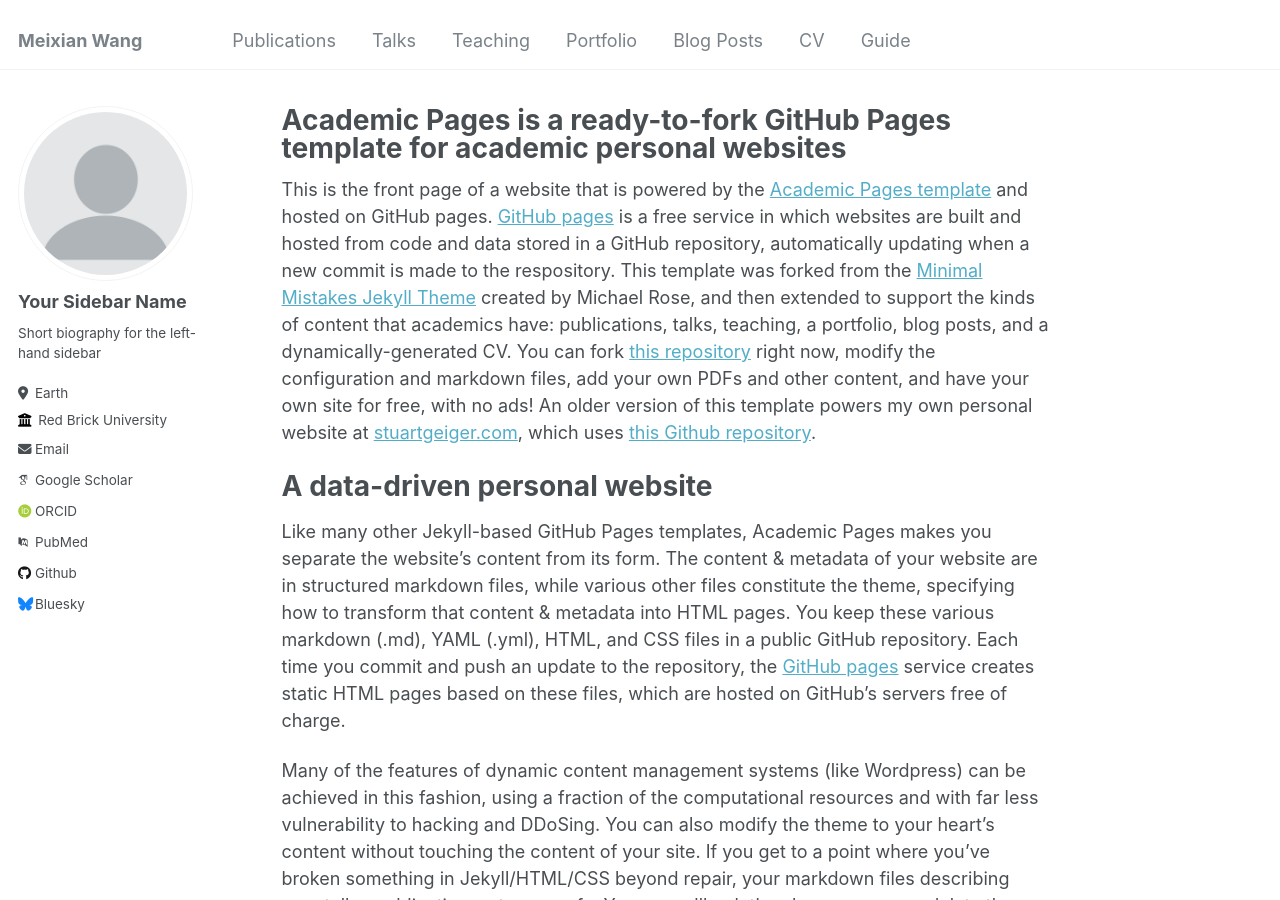
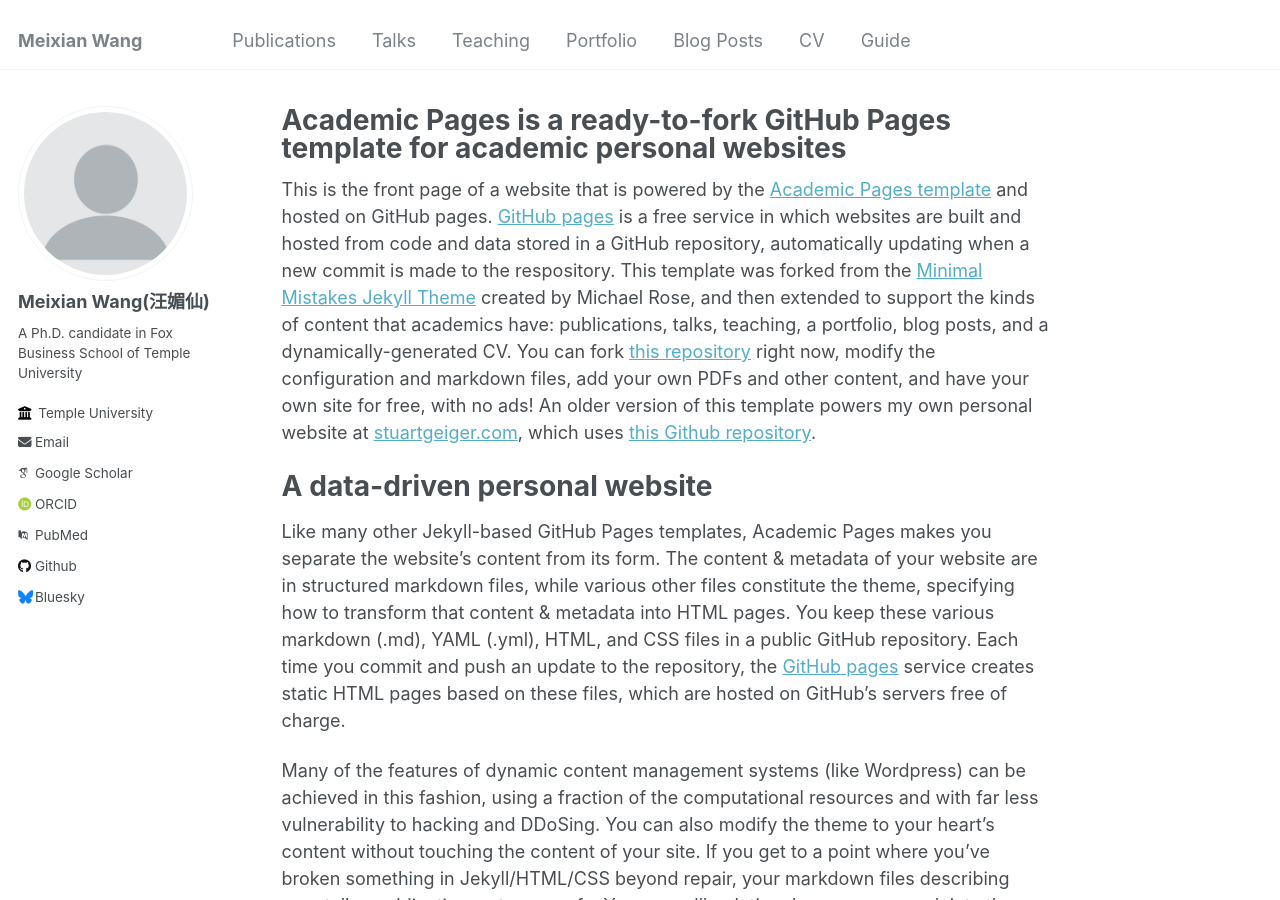
Before and after one commit to MeixianWang2/MeixianWang2.github.io, a Jekyll site: the page built from _pages/about.md, in a window 1280 px wide and 900 px high. Built offline with Jekyll 4.4.1, drawn with Linux system fonts in a browser that asks for light colours; some web fonts are replaced.

Commit message:
Update _config.yml

```diff
--- a/_config.yml
+++ b/_config.yml
@@ -22,11 +22,11 @@ repository               : "MeixianWang2/MeixianWang2.github.io"
 author:
   # Biographic information
   avatar           : "profile.png"
-  name             : "Your Sidebar Name"
+  name             : "Meixian Wang(汪媚仙)"
   pronouns         : # example: "she/her"
-  bio              : "Short biography for the left-hand sidebar"
-  location         : "Earth"
-  employer         : "Red Brick University"
+  bio              : "A Ph.D. candidate in Fox Business School of Temple University"
+  location         : # "Earth"
+  employer         : "Temple University"
   uri              : # URL
   email            : "none@example.org"
 
```
